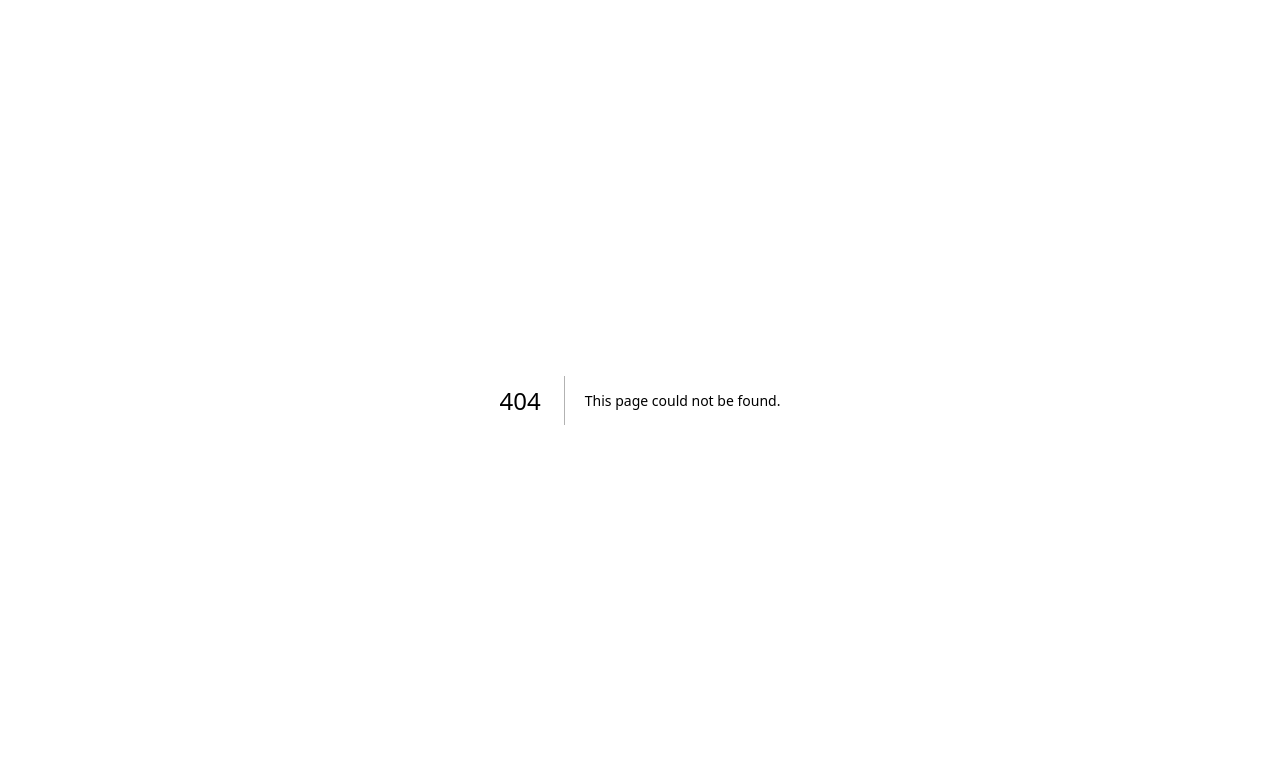
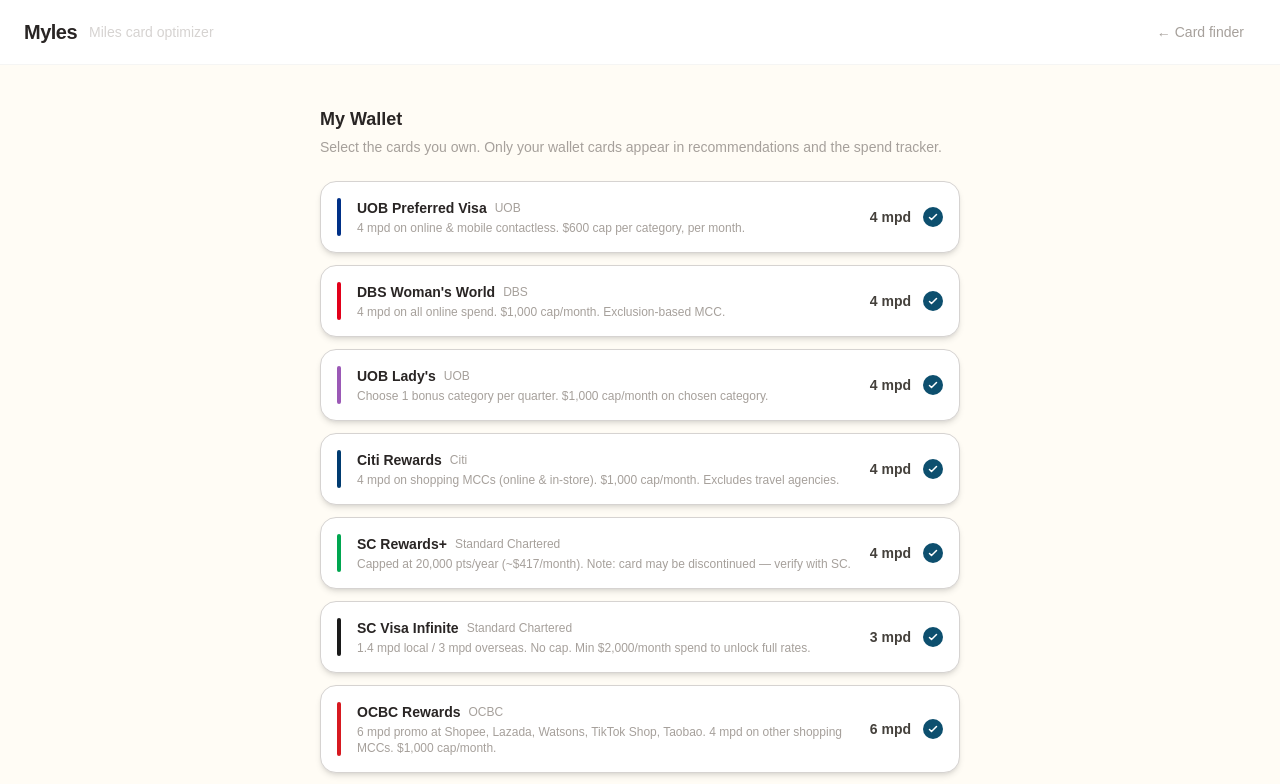
Before and after one commit to sangerspyro88/myles, a Next.js app: page /wallet in a window 1280 px wide. Before the commit this address had no page. Shown: the top 784 px of the page. Built offline with nearby package versions, Linux system fonts and the light colour scheme.

Commit message:
Add wallet page, fix card data accuracy, filter by wallet cards

```diff
--- a/src/app/page.tsx
+++ b/src/app/page.tsx
@@ -4,12 +4,13 @@
 import Link from 'next/link'
 import {
   detectCategory,
+  recommendCards,
   CATEGORY_LABELS,
-  MY_CARDS,
   type Category,
   type Card,
 } from '@/lib/cards'
 import { addEntry, getMonthSpend } from '@/lib/spend'
+import { getWalletCards } from '@/lib/wallet'
 
 export default function Home() {
   const [merchant, setMerchant] = useState('')
@@ -21,8 +22,9 @@
   const [spendMap, setSpendMap] = useState<Record<string, number>>({})
 
   useEffect(() => {
+    const cards = getWalletCards()
     const map: Record<string, number> = {}
-    for (const card of MY_CARDS) map[card.id] = getMonthSpend(card.id)
+    for (const card of cards) map[card.id] = getMonthSpend(card.id)
     setSpendMap(map)
   }, [])
 
@@ -31,19 +33,20 @@
     const detected = detectCategory(merchant)
     setCategory(detected)
 
-    // Refresh spend so cap filter is current
+    const walletCards = getWalletCards()
     const map: Record<string, number> = {}
-    for (const card of MY_CARDS) map[card.id] = getMonthSpend(card.id)
+    for (const card of walletCards) map[card.id] = getMonthSpend(card.id)
     setSpendMap(map)
 
-    // Top 3 matching cards that haven't hit their cap
-    const matching = MY_CARDS.filter(c => {
+    // Top 3 matching cards from wallet that haven't hit their cap
+    const ranked = recommendCards(detected, walletCards)
+    const top3 = ranked.filter(c => {
       if (!c.categories.includes(detected)) return false
       if (c.monthly_cap === 999999) return true
       return map[c.id] < c.monthly_cap
     }).slice(0, 3)
 
-    setResults(matching)
+    setResults(top3)
     setSearched(true)
     setLogged({})
   }
@@ -58,7 +61,6 @@
       category: category || 'other',
       date: new Date().toISOString(),
     })
-    // Update local spend map
     setSpendMap(prev => ({ ...prev, [cardId]: (prev[cardId] || 0) + amount }))
     setLogged(prev => ({ ...prev, [cardId]: true }))
     setLogAmount(prev => ({ ...prev, [cardId]: '' }))
@@ -93,9 +95,14 @@
             </button>
           </div>
 
-          <Link href="/tracker" className="mt-4 text-sm text-stone-400 hover:text-stone-600 transition">
-            Spend tracker →
-          </Link>
+          <div className="mt-4 flex gap-5">
+            <Link href="/tracker" className="text-sm text-stone-400 hover:text-stone-600 transition">
+              Spend tracker →
+            </Link>
+            <Link href="/wallet" className="text-sm text-stone-400 hover:text-stone-600 transition">
+              My wallet →
+            </Link>
+          </div>
         </div>
 
         {searched && (
@@ -109,7 +116,8 @@
 
             {results.length === 0 ? (
               <div className="bg-white border border-stone-100 rounded-2xl p-6 text-center text-stone-400 text-sm shadow-sm">
-                All eligible cards have hit their monthly cap. Check back after your statement resets.
+                All eligible cards have hit their monthly cap — or you have no cards in your wallet for this category.{' '}
+                <Link href="/wallet" className="underline hover:text-stone-600">Manage your wallet →</Link>
               </div>
             ) : (
               <div className="space-y-3">
@@ -127,12 +135,8 @@
                         isBest ? 'border-stone-300 shadow-md' : 'border-stone-100 shadow-sm'
                       }`}
                     >
-                      {/* Card header */}
                       <div className="flex items-center gap-4 mb-3">
-                        <div
-                          className="w-1 self-stretch rounded-full flex-shrink-0"
-                          style={{ backgroundColor: card.color }}
-                        />
+                        <div className="w-1 self-stretch rounded-full flex-shrink-0" style={{ backgroundColor: card.color }} />
                         <div className="flex-1 min-w-0">
                           <div className="flex items-center gap-2 mb-0.5">
                             <span className="font-semibold text-sm text-stone-800">{card.name}</span>
@@ -142,24 +146,21 @@
                               </span>
                             )}
                           </div>
-                          <p className="text-xs text-stone-400 truncate">{card.notes}</p>
+                          <p className="text-xs text-stone-400">{card.notes}</p>
+                          {card.cap_note && (
+                            <p className="text-xs text-amber-500 mt-0.5">{card.cap_note}</p>
+                          )}
                         </div>
                         <div className="text-right flex-shrink-0">
                           <div className="text-lg font-bold text-stone-800">{card.earn_rate} mpd</div>
-                          {cap && (
-                            <div className="text-xs text-stone-400">Cap: ${cap}/mo</div>
-                          )}
+                          {cap && <div className="text-xs text-stone-400">Cap: ${cap}/mo</div>}
                         </div>
                       </div>
 
-                      {/* Cap progress bar */}
                       {cap && (
                         <div className="mb-3">
                           <div className="h-1.5 bg-stone-100 rounded-full overflow-hidden">
-                            <div
-                              className="h-full rounded-full transition-all"
-                              style={{ width: `${pct}%`, backgroundColor: '#0d4f6e' }}
-                            />
+                            <div className="h-full rounded-full transition-all" style={{ width: `${pct}%`, backgroundColor: '#0d4f6e' }} />
                           </div>
                           <p className="text-xs text-stone-400 mt-1">
                             ${spent.toFixed(0)} spent · ${remaining!.toFixed(0)} remaining
@@ -167,16 +168,12 @@
                         </div>
                       )}
 
-                      {/* Log spend */}
                       <div className="flex gap-2 items-center">
                         <span className="text-xs text-stone-300">Log spend:</span>
                         <div className="flex gap-1.5 flex-1 items-center">
                           <span className="text-xs text-stone-400">$</span>
                           <input
-                            type="number"
-                            min="0"
-                            step="0.01"
-                            placeholder="0.00"
+                            type="number" min="0" step="0.01" placeholder="0.00"
                             value={logAmount[card.id] || ''}
                             onChange={e => setLogAmount(prev => ({ ...prev, [card.id]: e.target.value }))}
                             onKeyDown={e => e.key === 'Enter' && handleLog(card.id)}
@@ -185,10 +182,7 @@
                           {logged[card.id] ? (
                             <span className="text-xs text-emerald-500">✓ Logged</span>
                           ) : (
-                            <button
-                              onClick={() => handleLog(card.id)}
-                              className="text-xs bg-stone-100 hover:bg-stone-200 transition rounded-lg px-3 py-1 text-stone-600"
-                            >
+                            <button onClick={() => handleLog(card.id)} className="text-xs bg-stone-100 hover:bg-stone-200 transition rounded-lg px-3 py-1 text-stone-600">
                               Log
                             </button>
                           )}
--- a/src/app/tracker/page.tsx
+++ b/src/app/tracker/page.tsx
@@ -14,6 +14,7 @@
   resetAllSpend,
   type SpendEntry,
 } from '@/lib/spend'
+import { getWalletIds } from '@/lib/wallet'
 
 export default function Tracker() {
   const [entries, setEntries] = useState<SpendEntry[]>([])
@@ -22,8 +23,11 @@
   const [editingReset, setEditingReset] = useState<string | null>(null)
   const [resetInput, setResetInput] = useState('')
   const [confirmReset, setConfirmReset] = useState<string | null>(null) // cardId or 'all'
+  const [walletIds, setWalletIds] = useState<Set<string>>(new Set())
 
   function refresh() {
+    const ids = new Set(getWalletIds())
+    setWalletIds(ids)
     setEntries(getEntries().slice().reverse())
     const spend: Record<string, number> = {}
     for (const card of MY_CARDS) spend[card.id] = getMonthSpend(card.id)
@@ -67,9 +71,14 @@
           <span className="text-xl font-bold tracking-tight text-stone-800">Myles</span>
           <span className="text-stone-300 text-sm">Miles card optimizer</span>
         </div>
-        <Link href="/" className="text-sm text-stone-400 hover:text-stone-700 transition px-3 py-1.5 rounded-lg hover:bg-stone-50">
-          ← Card finder
-        </Link>
+        <div className="flex gap-3">
+          <Link href="/wallet" className="text-sm text-stone-400 hover:text-stone-700 transition px-3 py-1.5 rounded-lg hover:bg-stone-50">
+            My wallet
+          </Link>
+          <Link href="/" className="text-sm text-stone-400 hover:text-stone-700 transition px-3 py-1.5 rounded-lg hover:bg-stone-50">
+            ← Card finder
+          </Link>
+        </div>
       </div>
 
       <div className="max-w-2xl mx-auto px-4 py-10">
@@ -79,7 +88,7 @@
         </p>
 
         <div className="space-y-3 mb-10">
-          {MY_CARDS.map(card => {
+          {MY_CARDS.filter(c => walletIds.has(c.id)).map(card => {
             const spent = monthSpend[card.id] || 0
             const cap = card.monthly_cap === 999999 ? null : card.monthly_cap
             const pct = cap ? Math.min((spent / cap) * 100, 100) : 0
--- /dev/null
+++ b/src/app/wallet/page.tsx
@@ -0,0 +1,95 @@
+'use client'
+
+import { useEffect, useState } from 'react'
+import Link from 'next/link'
+import { MY_CARDS } from '@/lib/cards'
+import { getWalletIds, setWalletIds } from '@/lib/wallet'
+
+export default function Wallet() {
+  const [selected, setSelected] = useState<Set<string>>(new Set())
+
+  useEffect(() => {
+    setSelected(new Set(getWalletIds()))
+  }, [])
+
+  function toggle(id: string) {
+    setSelected(prev => {
+      const next = new Set(prev)
+      if (next.has(id)) {
+        next.delete(id)
+      } else {
+        next.add(id)
+      }
+      setWalletIds(Array.from(next))
+      return next
+    })
+  }
+
+  return (
+    <main className="min-h-screen" style={{ backgroundColor: '#fffcf5' }}>
+      <div className="border-b border-stone-100 px-6 py-4 flex items-center justify-between bg-white">
+        <div className="flex items-center gap-3">
+          <span className="text-xl font-bold tracking-tight text-stone-800">Myles</span>
+          <span className="text-stone-300 text-sm">Miles card optimizer</span>
+        </div>
+        <Link href="/" className="text-sm text-stone-400 hover:text-stone-700 transition px-3 py-1.5 rounded-lg hover:bg-stone-50">
+          ← Card finder
+        </Link>
+      </div>
+
+      <div className="max-w-2xl mx-auto px-4 py-10">
+        <h2 className="text-lg font-semibold text-stone-800 mb-1">My Wallet</h2>
+        <p className="text-stone-400 text-sm mb-6">
+          Select the cards you own. Only your wallet cards appear in recommendations and the spend tracker.
+        </p>
+
+        <div className="space-y-3">
+          {MY_CARDS.map(card => {
+            const active = selected.has(card.id)
+            return (
+              <button
+                key={card.id}
+                onClick={() => toggle(card.id)}
+                className={`w-full text-left rounded-2xl border p-4 transition flex items-center gap-4 ${
+                  active
+                    ? 'bg-white border-stone-300 shadow-md'
+                    : 'bg-stone-50 border-stone-100 opacity-50'
+                }`}
+              >
+                <div className="w-1 self-stretch rounded-full flex-shrink-0" style={{ backgroundColor: card.color }} />
+
+                <div className="flex-1 min-w-0">
+                  <div className="flex items-center gap-2 mb-0.5">
+                    <span className="font-semibold text-sm text-stone-800">{card.name}</span>
+                    <span className="text-xs text-stone-400">{card.bank}</span>
+                  </div>
+                  <p className="text-xs text-stone-400">{card.notes}</p>
+                </div>
+
+                <div className="flex-shrink-0 flex items-center gap-3">
+                  <span className="text-sm font-bold text-stone-700">{card.earn_rate} mpd</span>
+                  <div
+                    className={`w-5 h-5 rounded-full border-2 flex items-center justify-center transition ${
+                      active ? 'border-transparent' : 'border-stone-300 bg-white'
+                    }`}
+                    style={active ? { backgroundColor: '#0d4f6e' } : {}}
+                  >
+                    {active && (
+                      <svg className="w-3 h-3 text-white" fill="none" viewBox="0 0 24 24" stroke="currentColor" strokeWidth={3}>
+                        <path strokeLinecap="round" strokeLinejoin="round" d="M5 13l4 4L19 7" />
+                      </svg>
+                    )}
+                  </div>
+                </div>
+              </button>
+            )
+          })}
+        </div>
+
+        <p className="text-center text-xs text-stone-300 mt-8">
+          {selected.size} of {MY_CARDS.length} cards selected
+        </p>
+      </div>
+    </main>
+  )
+}
--- a/src/lib/cards.ts
+++ b/src/lib/cards.ts
@@ -17,6 +17,7 @@
   earn_rate: number // mpd on bonus categories
   base_rate: number // mpd on everything else
   monthly_cap: number // SGD spending cap for bonus rate
+  cap_note?: string  // extra detail about how the cap works
   categories: Category[]
   notes: string
 }
@@ -24,14 +25,15 @@
 export const MY_CARDS: Card[] = [
   {
     id: 'uob_preferred',
-    name: 'UOB Preferred Platinum',
+    name: 'UOB Preferred Visa',
     bank: 'UOB',
     color: '#003087',
     earn_rate: 4,
     base_rate: 0.4,
-    monthly_cap: 1200,
+    monthly_cap: 600,
+    cap_note: '$600 cap applies per category (online & contactless are tracked separately)',
     categories: ['shopping_online', 'shopping_instore'],
-    notes: '$600 cap per category (online & mobile contactless). Resets monthly.',
+    notes: '4 mpd on online & mobile contactless. $600 cap per category, per month.',
   },
   {
     id: 'dbs_womens',
@@ -42,7 +44,7 @@
     base_rate: 0.4,
     monthly_cap: 1000,
     categories: ['shopping_online'],
-    notes: '4 mpd on all online spend. Exclusion-based MCC. Resets calendar month.',
+    notes: '4 mpd on all online spend. $1,000 cap/month. Exclusion-based MCC.',
   },
   {
     id: 'uob_ladys',
@@ -52,8 +54,8 @@
     earn_rate: 4,
     base_rate: 0.4,
     monthly_cap: 1000,
-    categories: ['dining', 'shopping_instore', 'entertainment', 'travel'],
-    notes: 'Choose 1 bonus category each quarter. Up to 10 mpd with Lady\'s Savings Account.',
+    categories: ['dining', 'shopping_instore', 'shopping_online', 'entertainment', 'travel', 'transport', 'foreign_currency'],
+    notes: 'Choose 1 bonus category per quarter. $1,000 cap/month on chosen category.',
   },
   {
     id: 'citi_rewards',
@@ -63,8 +65,8 @@
     earn_rate: 4,
     base_rate: 0.4,
     monthly_cap: 1000,
-    categories: ['shopping_online', 'shopping_instore', 'dining', 'transport'],
-    notes: '4 mpd on shopping, food delivery, ride-hailing. Excludes travel agencies.',
+    categories: ['shopping_online', 'shopping_instore'],
+    notes: '4 mpd on shopping MCCs (online & in-store). $1,000 cap/month. Excludes travel agencies.',
   },
   {
     id: 'sc_rewards_plus',
@@ -75,7 +77,7 @@
     base_rate: 0.4,
     monthly_cap: 417,
     categories: ['dining', 'foreign_currency'],
-    notes: 'Capped at 20,000 pts/year (~$417/month equivalent). Best for dining & FCY.',
+    notes: 'Capped at 20,000 pts/year (~$417/month). Note: card may be discontinued — verify with SC.',
   },
   {
     id: 'sc_visa_infinite',
@@ -86,18 +88,18 @@
     base_rate: 1.4,
     monthly_cap: 999999,
     categories: ['foreign_currency', 'travel'],
-    notes: '1.4 mpd local / 3 mpd overseas. No cap. Requires min $2,000/month spend to unlock rates.',
+    notes: '1.4 mpd local / 3 mpd overseas. No cap. Min $2,000/month spend to unlock full rates.',
   },
   {
     id: 'ocbc_rewards',
     name: 'OCBC Rewards',
     bank: 'OCBC',
     color: '#D71920',
-    earn_rate: 4,
+    earn_rate: 6,
     base_rate: 0.4,
     monthly_cap: 1000,
     categories: ['shopping_online', 'shopping_instore'],
-    notes: '4 mpd on shopping MCCs. 6 mpd promo at Shopee/Watsons/Lazada until June 2026.',
+    notes: '6 mpd promo at Shopee, Lazada, Watsons, TikTok Shop, Taobao. 4 mpd on other shopping MCCs. $1,000 cap/month.',
   },
   {
     id: 'maybank_xl',
@@ -108,7 +110,7 @@
     base_rate: 0.4,
     monthly_cap: 1000,
     categories: ['dining', 'shopping_instore', 'shopping_online', 'travel', 'entertainment', 'foreign_currency'],
-    notes: '4 mpd on Dine, Shop, Travel, Play + FCY. Cap: 10,000 TREATS pts/month.',
+    notes: '4 mpd on Dine, Shop, Travel, Play + FCY. $1,000 cap/month (10,000 TREATS pts). Age 21–39 only.',
   },
 ]
 
@@ -220,11 +222,11 @@
   return 'other'
 }
 
-export function recommendCards(category: Category): Card[] {
+export function recommendCards(category: Category, walletCards: Card[]): Card[] {
   if (category === 'other') {
-    return [...MY_CARDS].sort((a, b) => b.base_rate - a.base_rate)
+    return [...walletCards].sort((a, b) => b.base_rate - a.base_rate)
   }
-  const matching = MY_CARDS.filter(c => c.categories.includes(category))
-  const rest = MY_CARDS.filter(c => !c.categories.includes(category))
+  const matching = walletCards.filter(c => c.categories.includes(category))
+  const rest = walletCards.filter(c => !c.categories.includes(category))
   return [...matching, ...rest]
 }
--- /dev/null
+++ b/src/lib/wallet.ts
@@ -0,0 +1,25 @@
+import { MY_CARDS, type Card } from './cards'
+
+const WALLET_KEY = 'myles_wallet'
+
+// Returns the set of card IDs the user has in their wallet.
+// Defaults to all cards if never set.
+export function getWalletIds(): string[] {
+  if (typeof window === 'undefined') return MY_CARDS.map(c => c.id)
+  try {
+    const stored = localStorage.getItem(WALLET_KEY)
+    if (!stored) return MY_CARDS.map(c => c.id)
+    return JSON.parse(stored)
+  } catch {
+    return MY_CARDS.map(c => c.id)
+  }
+}
+
+export function setWalletIds(ids: string[]): void {
+  localStorage.setItem(WALLET_KEY, JSON.stringify(ids))
+}
+
+export function getWalletCards(): Card[] {
+  const ids = new Set(getWalletIds())
+  return MY_CARDS.filter(c => ids.has(c.id))
+}
```
